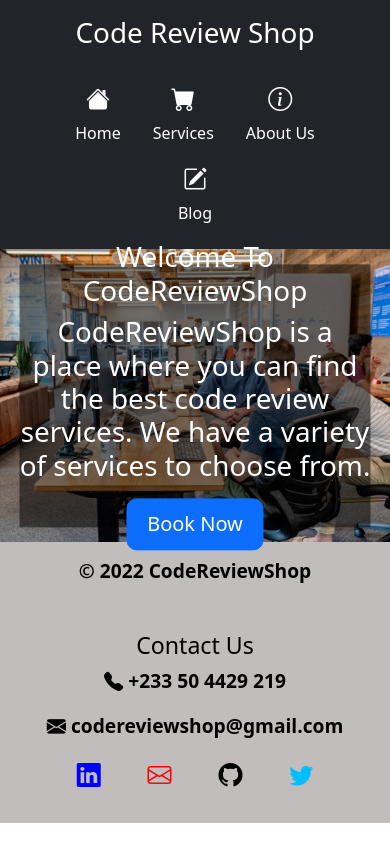
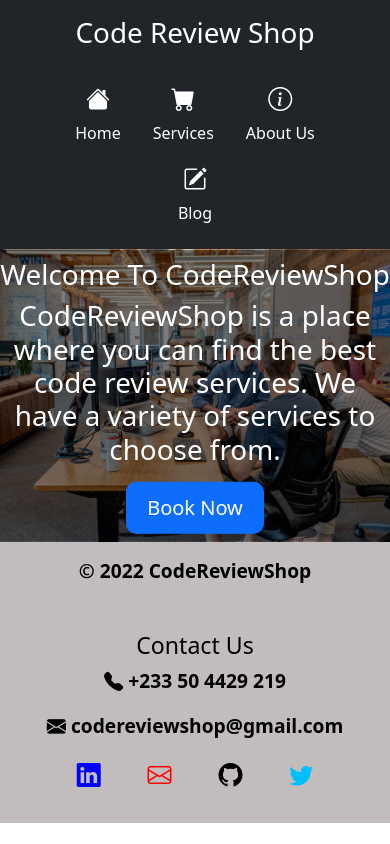
Before and after one commit to project-graveyard/codereviewshop, a React (Create React App) app: page / in a window 390 px wide. Built offline with nearby package versions, Linux system fonts and the light colour scheme.

Commit message:
add style to make homepage mobile responsive

```diff
--- a/src/Pages/Home/Home.css
+++ b/src/Pages/Home/Home.css
@@ -30,3 +30,17 @@
     font-size: 20px;
     border-radius: 10px;
 }
+
+
+/* For screen displays */
+@media only screen and (max-width: 696px) {
+    html,
+    body {
+      width: auto;
+    }
+
+    .home__text {
+        width: 100%;
+        height: 100%;
+    }
+  }
```
